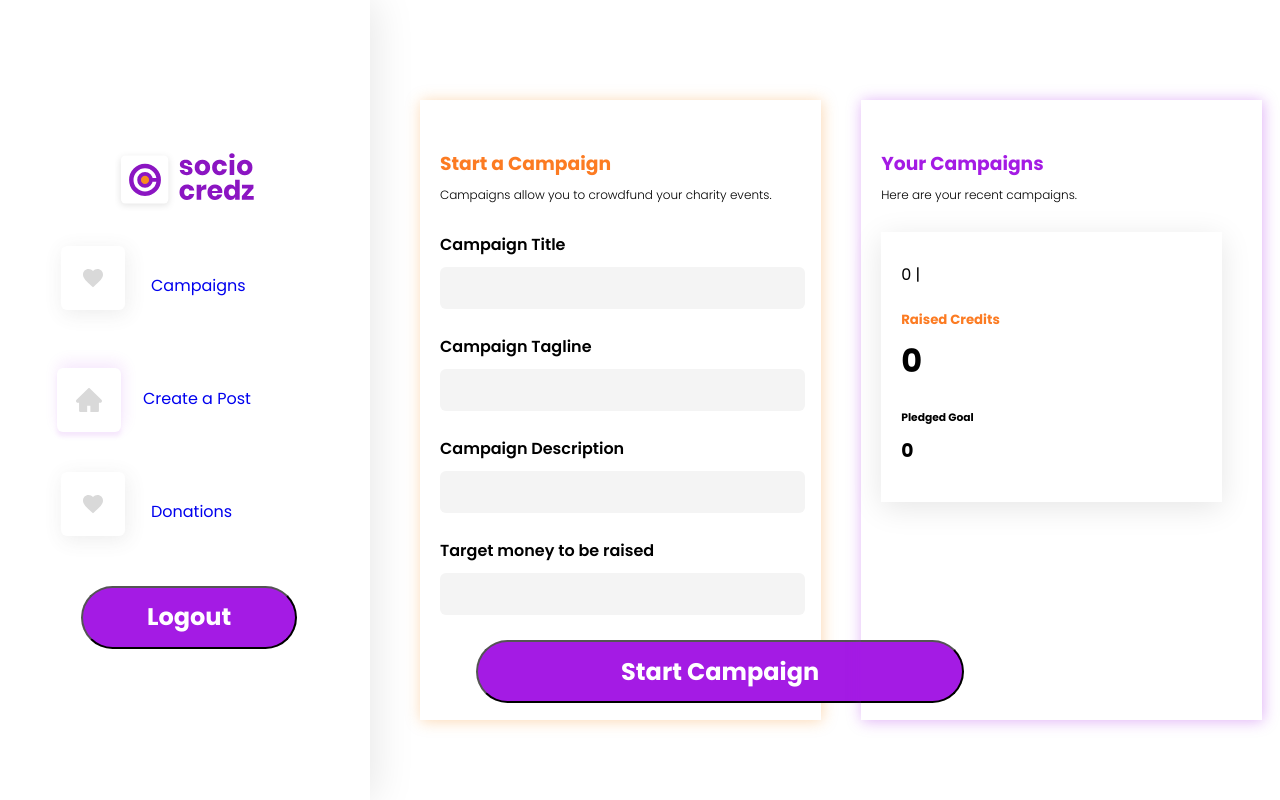
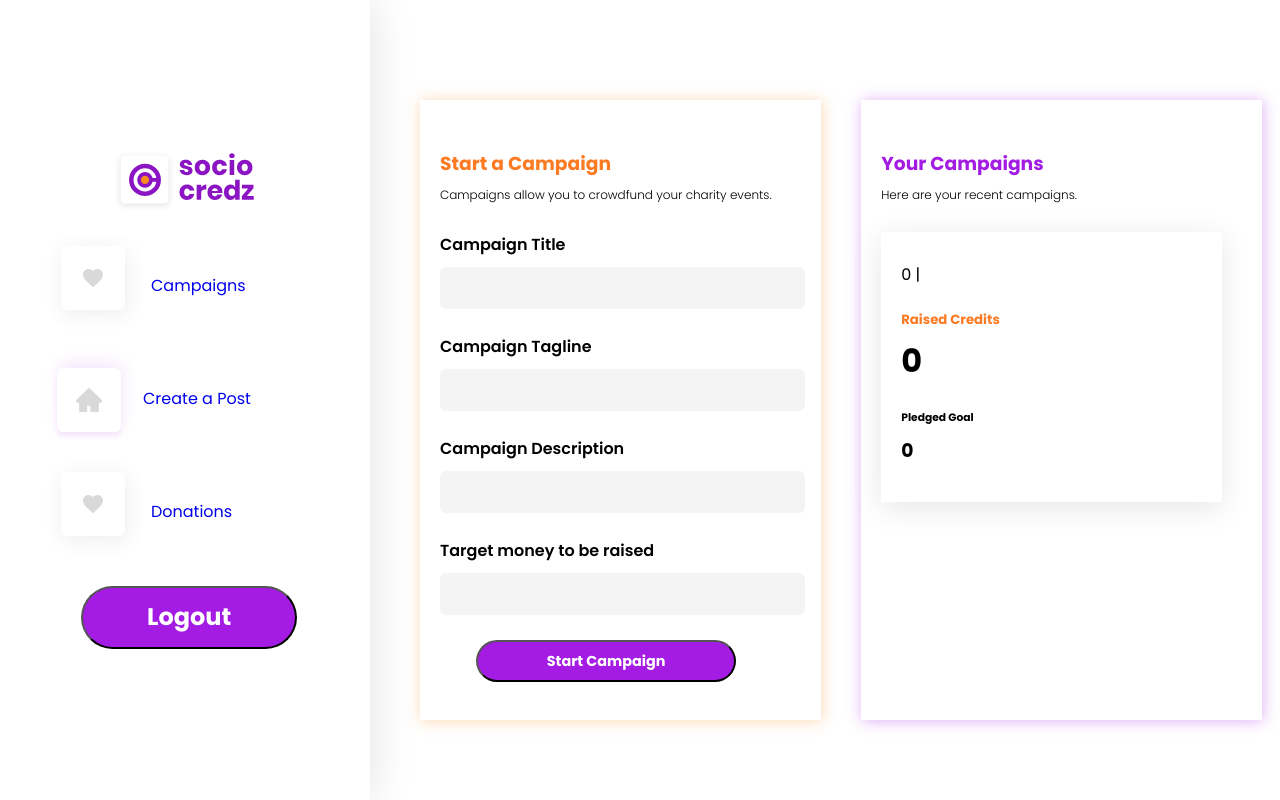
Before and after one commit to TeamRekursion/sociocredz-frontend, a React (Create React App) app: page /campaign in a window 1280 px wide. Built offline with nearby package versions, Linux system fonts and the light colour scheme; no server answers; the HTML template or start-up script is replaced by a standard one.

Commit message:
fix: css bugs

```diff
--- a/src/pages/campaign.js
+++ b/src/pages/campaign.js
@@ -77,14 +77,14 @@ class Landingpage extends React.Component {
                 paddingLeft: '10%'
               }}>
                 <button type="submit" onClick={this.handleSubmit} style={{
-                  width: '488px',
-                  height: '63px',
+                  width: '80%',
+                  height: '30%',
                   background: '#A41BE4',
                   borderRadius: '44.1px',
                   fontFamily: 'Poppins',
                   fontStyle: 'normal',
                   fontWeight: 'bold',
-                  fontSize: '24px',
+                  fontSize: '90%',
                   lineHeight: '36px',
                   color: '#FFFFFF'
                 }}>
--- a/src/pages/posts.js
+++ b/src/pages/posts.js
@@ -68,14 +68,14 @@ class Posts extends React.Component {
                 paddingLeft: '10%'
               }}>
                 <button type="submit" onClick={this.handleSubmit} style={{
-                  width: '488px',
-                  height: '63px',
+                  width: '80%',
+                  height: '30%',
                   background: '#A41BE4',
                   borderRadius: '44.1px',
                   fontFamily: 'Poppins',
                   fontStyle: 'normal',
                   fontWeight: 'bold',
-                  fontSize: '24px',
+                  fontSize: '90%',
                   lineHeight: '36px',
                   color: '#FFFFFF'
                 }}>
```
